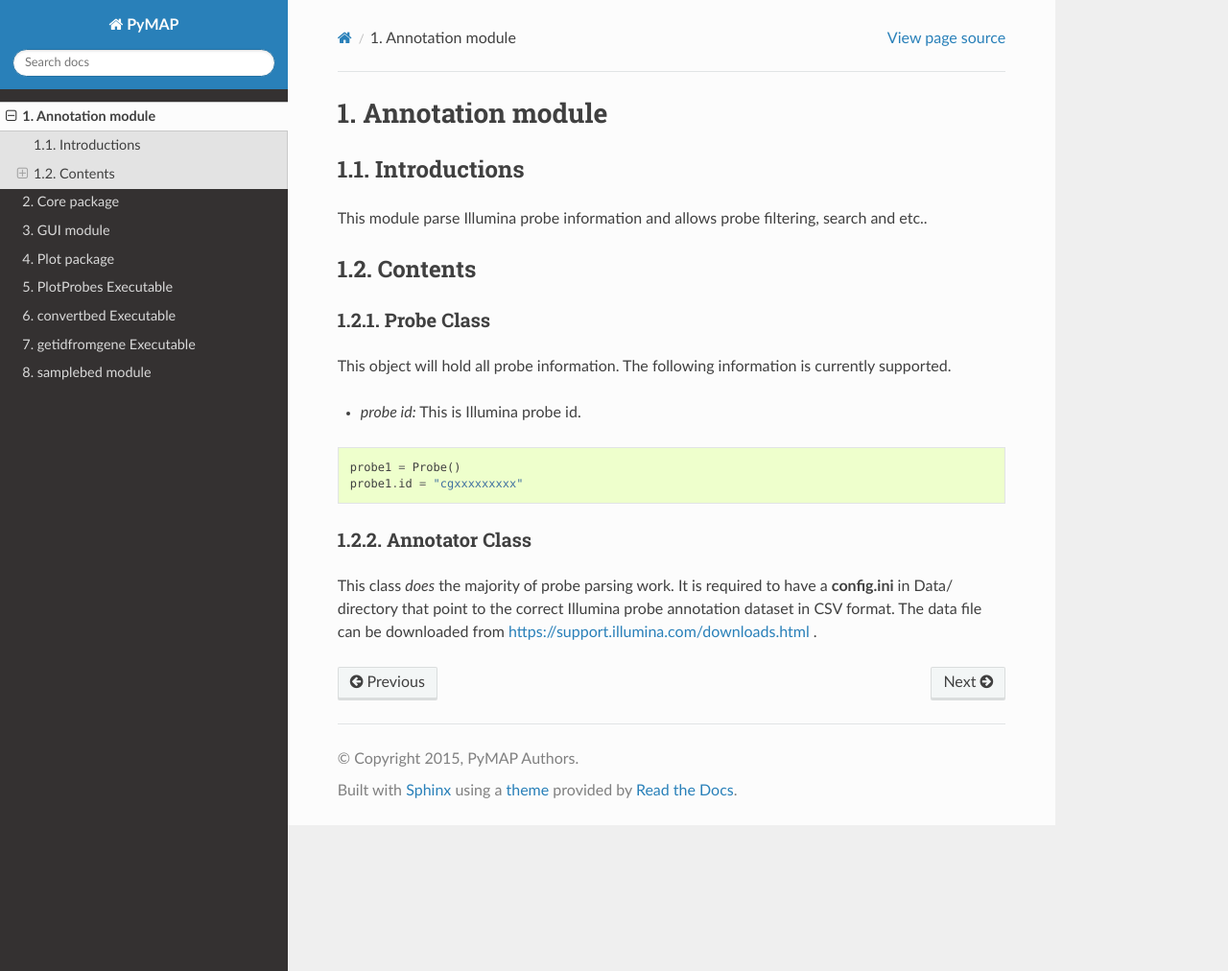
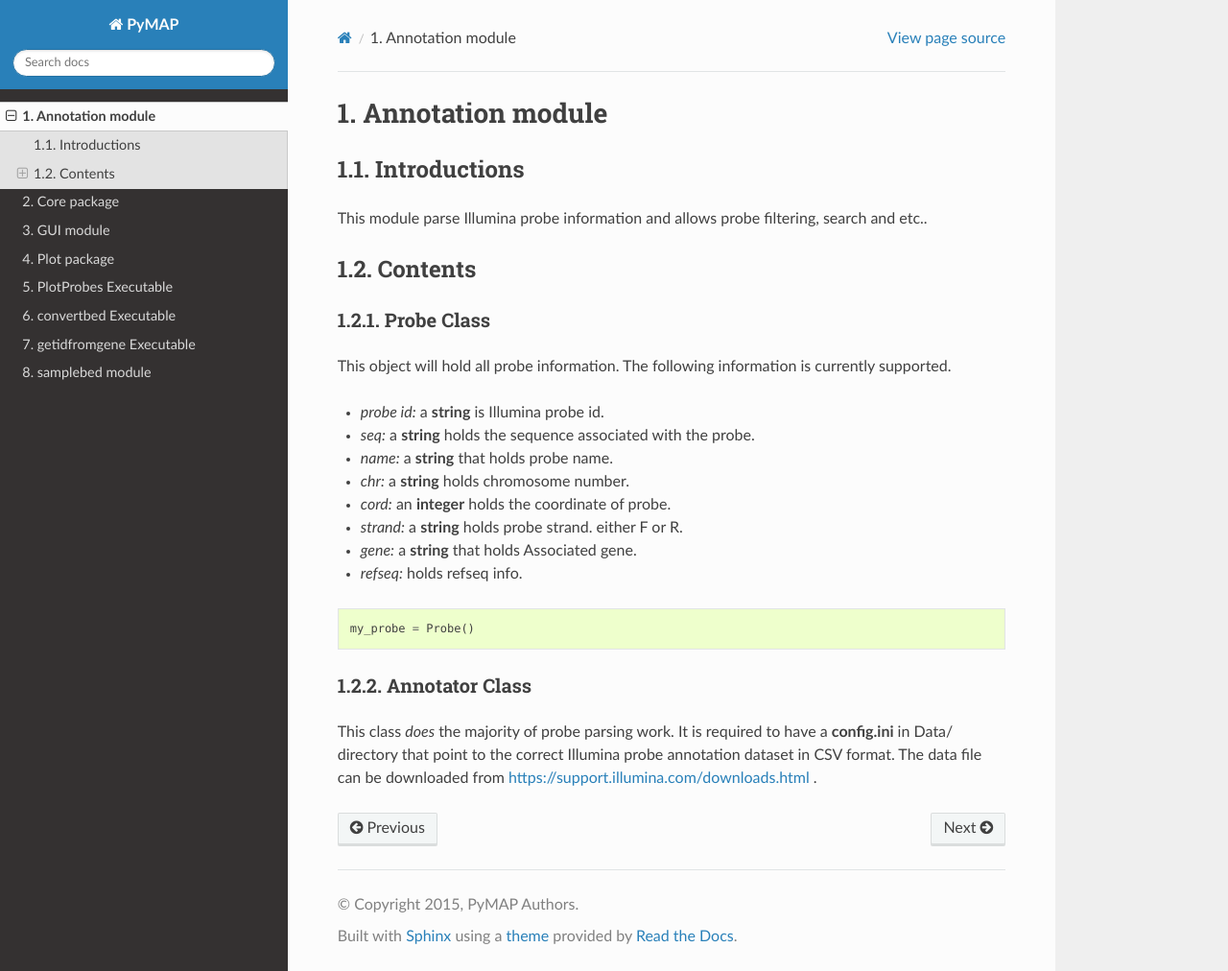
Before and after one commit to AminMahpour/PyMAP, a Sphinx documentation site: the page built from docs/Annotation.rst, in a window 1280 px wide and 1012 px high. Shown: the whole window at 96% size. Built offline with Sphinx 7.4.7 and the Read the Docs theme 2.0.0, drawn with Linux system fonts in a browser that asks for light colours.

Commit message:
updated documentations.

```diff
--- a/docs/Annotation.rst
+++ b/docs/Annotation.rst
@@ -11,12 +11,18 @@ Probe Class
 ^^^^^^^^^^^
 This object will hold all probe information. The following information is currently supported.
 
-- *probe id:* This is Illumina probe id.
+- *probe id:* a **string** is Illumina probe id.
+- *seq:* a **string** holds the sequence associated with the probe.
+- *name:* a **string** that holds probe name.
+- *chr:* a **string** holds chromosome number.
+- *cord:* an **integer** holds the coordinate of probe.
+- *strand:* a **string** holds probe strand. either F or R.
+- *gene:* a **string** that holds Associated gene.
+- *refseq:* holds refseq info.
 
 .. code:: python
 
-    probe1 = Probe()
-    probe1.id = "cgxxxxxxxxx"
+    my_probe = Probe()
 
 
 Annotator Class
```
